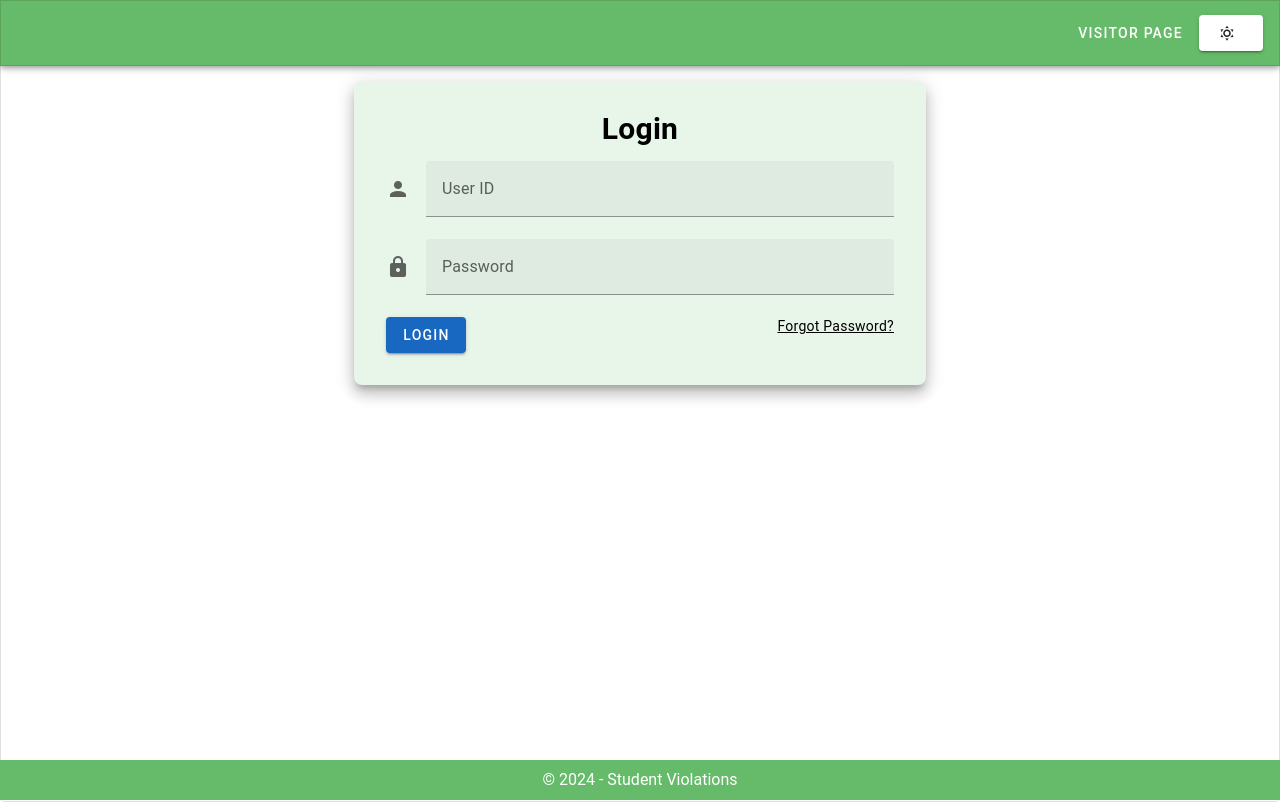
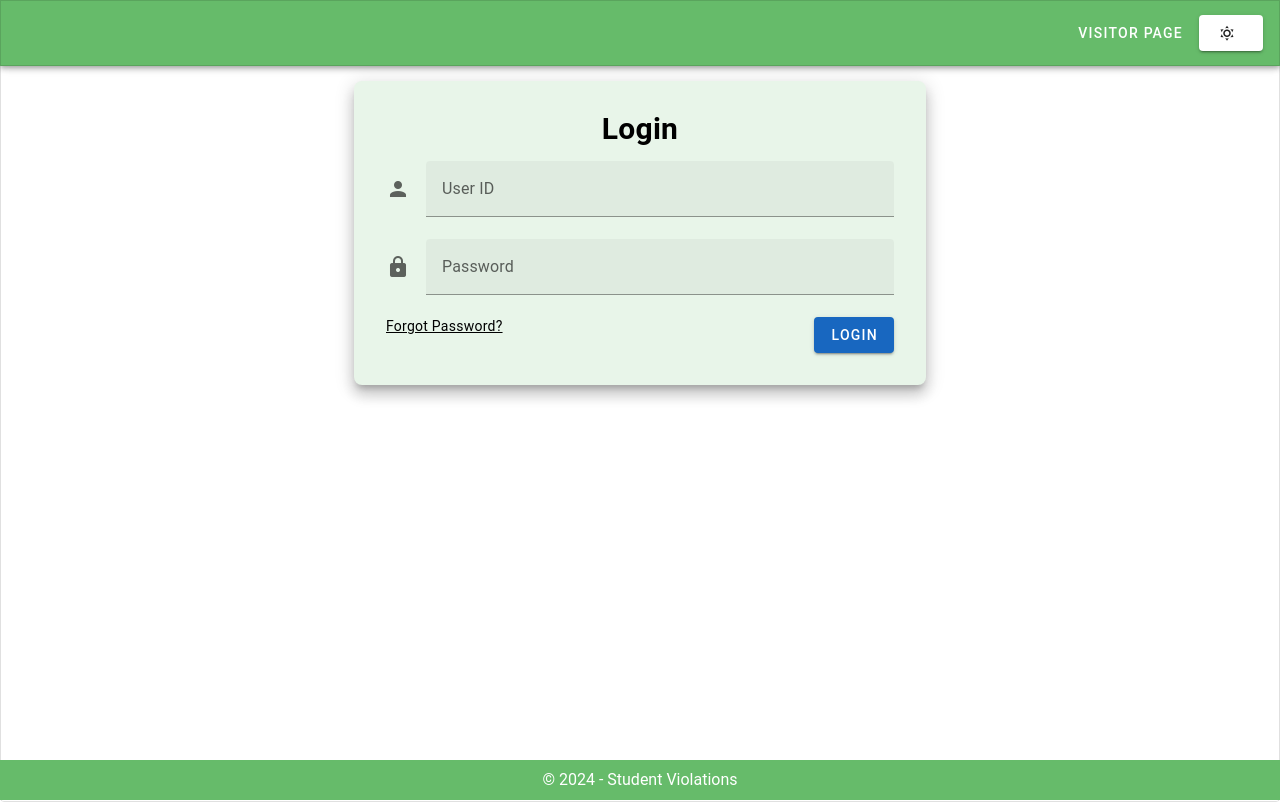
Before and after one commit to hersheydoria/student-violations-108, a Vue app: page /login in a window 1280 px wide. Built offline with nearby package versions, Linux system fonts and the light colour scheme.

Commit message:
fix: switching positions of login and forgot password

```diff
--- a/src/components/auth/LoginForm.vue
+++ b/src/components/auth/LoginForm.vue
@@ -73,13 +73,6 @@ function onResetPassword() {
     <!-- Use v-row to layout the Login button and Forgot Password link -->
     <v-row>
       <v-col class="text-left">
-        <v-btn color="primary" @click="onLogin">Login</v-btn>
-      </v-col>
-
-      <!-- Add a spacer to push the Forgot Password link to the right -->
-      <v-spacer></v-spacer>
-
-      <v-col class="text-right">
         <span
           text
           @click="onForgotPassword"
@@ -87,6 +80,11 @@ function onResetPassword() {
         >
           Forgot Password?
         </span>
+      </v-col>
+      <!-- Add a spacer to push the Forgot Password link to the right -->
+      <v-spacer></v-spacer>
+      <v-col class="text-right">
+        <v-btn color="primary" @click="onLogin">Login</v-btn>
       </v-col>
     </v-row>
 
```
